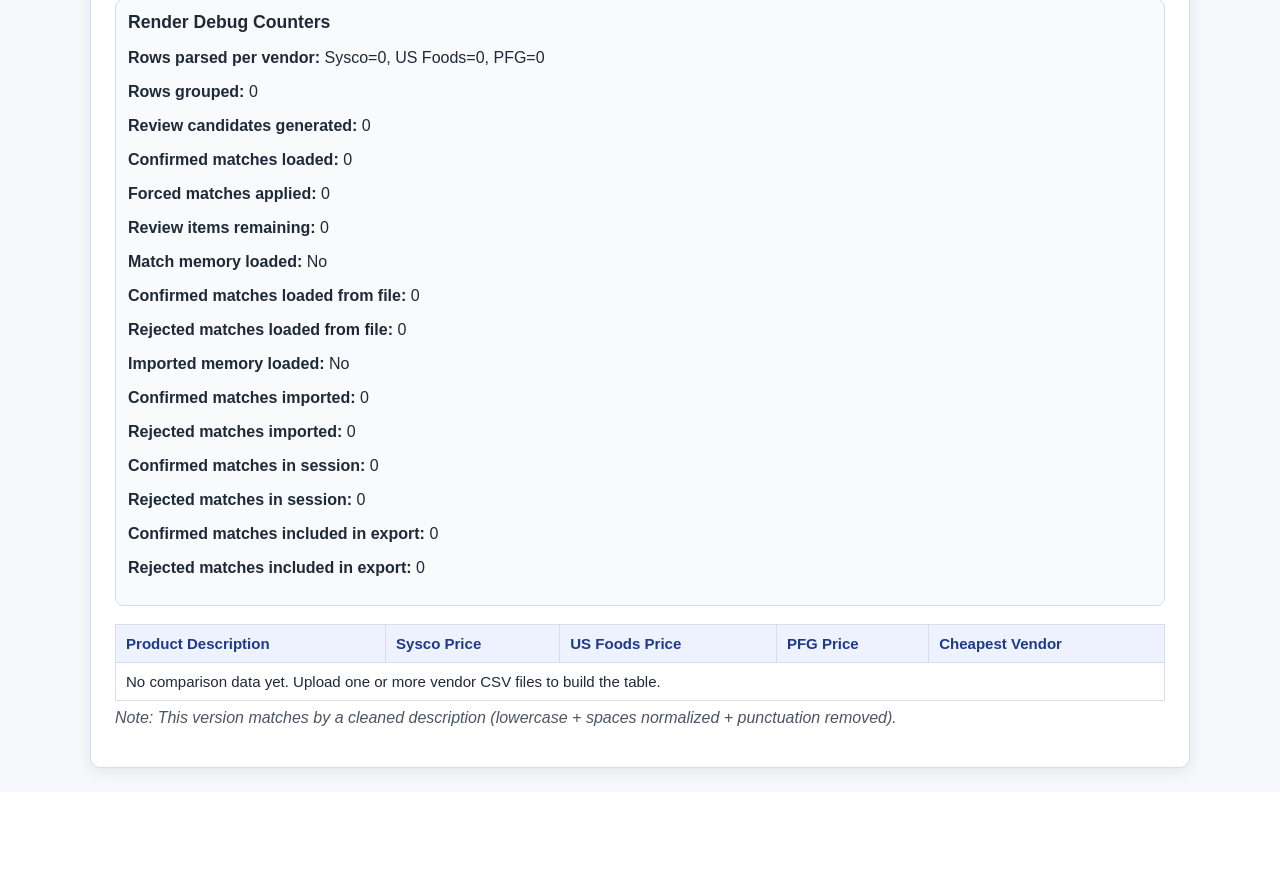
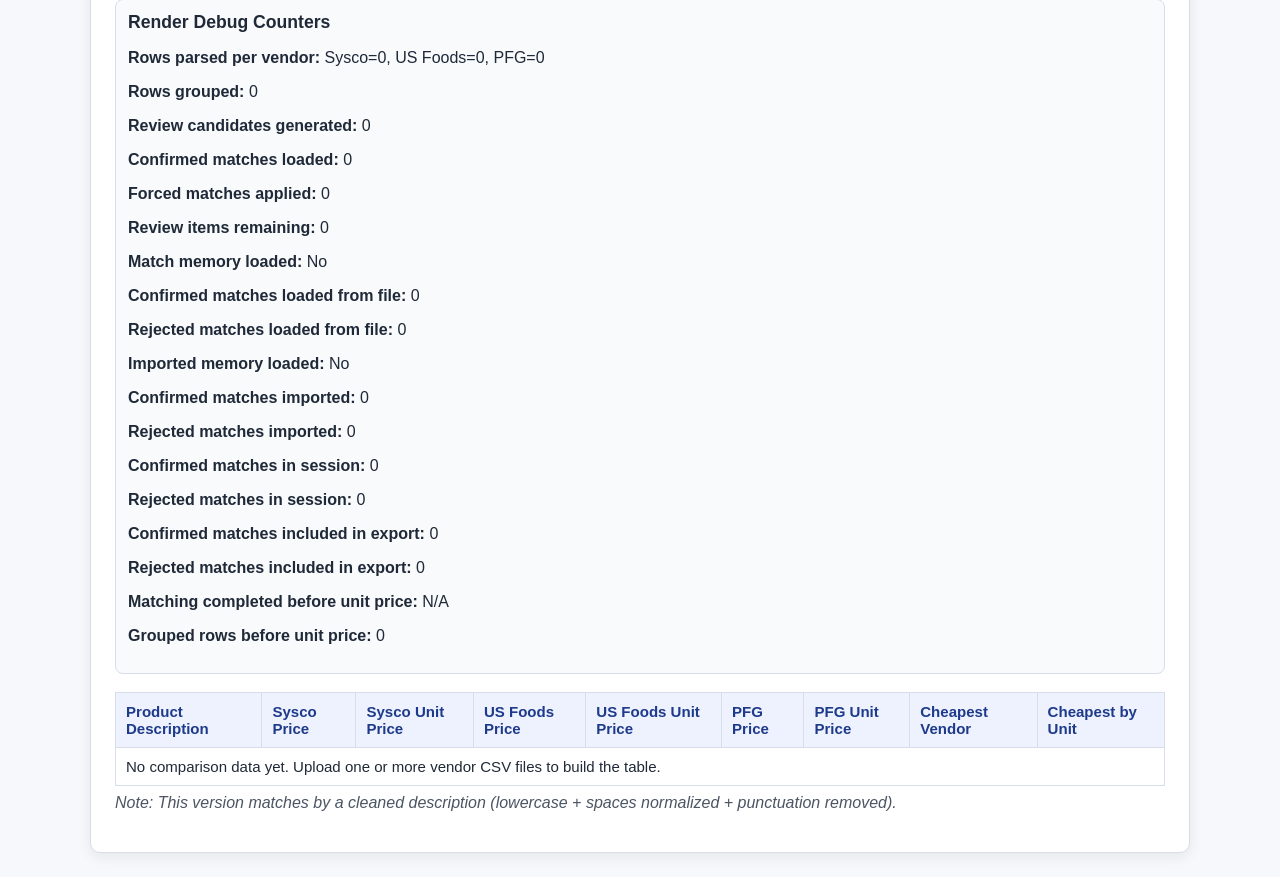
Before and after one commit to Mfaraglia/Confluence, a Flask app: page / in a window 1280 px wide. Shown: the part 540-1417 px from the top of the page. Before the commit the page ends 1317 px from the top, so only its background shows below. Run offline with Flask 3, Linux system fonts and the light colour scheme.

Commit message:
Add post-grouping display-only unit price columns

```diff
--- a/app.py
+++ b/app.py
@@ -346,6 +346,49 @@ def parse_price_to_float(price_text: str) -> Optional[float]:
         return None
 
 
+def parse_pack_size_for_unit_price(pack_size_text: str) -> Tuple[Optional[float], str, str]:
+    text = (pack_size_text or "").strip().lower()
+    if not text:
+        return None, "", "empty pack size"
+    text = re.sub(r"\s+", " ", text)
+
+    unit_map = {
+        "ct": "ct",
+        "count": "ct",
+        "each": "each",
+        "ea": "each",
+        "lb": "lb",
+        "lbs": "lb",
+        "gal": "gal",
+        "gallon": "gal",
+        "oz": "oz",
+        "dozen": "dozen",
+        "dz": "dozen",
+    }
+
+    pack_match = re.match(r"^(\d+)\s*/\s*(\d+(?:\.\d+)?)\s*([a-z]+)$", text)
+    if pack_match:
+        outer = float(pack_match.group(1))
+        inner = float(pack_match.group(2))
+        raw_unit = pack_match.group(3)
+        unit = unit_map.get(raw_unit, raw_unit)
+        qty = outer * inner
+        if unit == "dozen":
+            return qty * 12.0, "each", ""
+        return qty, unit, ""
+
+    simple_match = re.match(r"^(\d+(?:\.\d+)?)\s*([a-z]+)$", text)
+    if simple_match:
+        qty = float(simple_match.group(1))
+        raw_unit = simple_match.group(2)
+        unit = unit_map.get(raw_unit, raw_unit)
+        if unit == "dozen":
+            return qty * 12.0, "each", ""
+        return qty, unit, ""
+
+    return None, "", f"unsupported pack size format: {pack_size_text}"
+
+
 # Build a simple cleaned description for matching similar products across files.
 # Rules:
 # 1) lowercase + trim
@@ -951,6 +994,9 @@ def build_comparison_rows(
                 "sysco": None,
                 "us_foods": None,
                 "pfg": None,
+                "sysco_pack_size": "",
+                "us_foods_pack_size": "",
+                "pfg_pack_size": "",
             }
         else:
             combined[final_group_key]["display_description"] = choose_clearer_description(
@@ -1002,20 +1048,25 @@ def build_comparison_rows(
         )
 
         price = row.get("price")
+        pack_size_text = str(row.get("pack_size") or "")
         if vendor == "Sysco":
             current = combined[final_group_key]["sysco"]
             if current is None or (price is not None and price < current):
                 combined[final_group_key]["sysco"] = price
+                combined[final_group_key]["sysco_pack_size"] = pack_size_text
         elif vendor == "US Foods":
             current = combined[final_group_key]["us_foods"]
             if current is None or (price is not None and price < current):
                 combined[final_group_key]["us_foods"] = price
+                combined[final_group_key]["us_foods_pack_size"] = pack_size_text
         elif vendor == "PFG":
             current = combined[final_group_key]["pfg"]
             if current is None or (price is not None and price < current):
                 combined[final_group_key]["pfg"] = price
+                combined[final_group_key]["pfg_pack_size"] = pack_size_text
 
     output: List[Dict[str, str]] = []
+    unit_price_errors: List[str] = []
     for _, prices in sorted(combined.items(), key=lambda item: item[1]["display_description"].lower()):
         vendor_prices = {
             "Sysco": prices["sysco"],
@@ -1024,6 +1075,32 @@ def build_comparison_rows(
         }
         available = {vendor: value for vendor, value in vendor_prices.items() if value is not None}
         cheapest_vendor = min(available, key=available.get) if available else ""
+
+        per_vendor_unit: Dict[str, Dict[str, Any]] = {}
+        for vendor_name, vendor_key in [("Sysco", "sysco"), ("US Foods", "us_foods"), ("PFG", "pfg")]:
+            case_price = prices[vendor_key]
+            pack_size = str(prices.get(f"{vendor_key}_pack_size", "") or "")
+            qty, unit_type, err = parse_pack_size_for_unit_price(pack_size)
+            unit_price = None
+            if case_price is not None and qty and qty > 0:
+                unit_price = float(case_price) / float(qty)
+            elif case_price is not None and err:
+                unit_price_errors.append(f"{prices['display_description']} [{vendor_name}]: {err}")
+            per_vendor_unit[vendor_name] = {"unit_price": unit_price, "unit_type": unit_type}
+
+        valid_units = {
+            vendor: data
+            for vendor, data in per_vendor_unit.items()
+            if data["unit_price"] is not None and data["unit_type"]
+        }
+        if not valid_units:
+            cheapest_by_unit = "Needs review"
+        else:
+            unit_types = {str(data["unit_type"]) for data in valid_units.values()}
+            if len(unit_types) != 1:
+                cheapest_by_unit = "Unit mismatch"
+            else:
+                cheapest_by_unit = min(valid_units, key=lambda v: float(valid_units[v]["unit_price"]))
         output.append(
             {
                 "description": str(prices["display_description"]),
@@ -1031,6 +1108,22 @@ def build_comparison_rows(
                 "us_foods": f"${prices['us_foods']:.2f}" if prices["us_foods"] is not None else "",
                 "pfg": f"${prices['pfg']:.2f}" if prices["pfg"] is not None else "",
                 "cheapest_vendor": cheapest_vendor,
+                "sysco_unit_price": (
+                    f"${per_vendor_unit['Sysco']['unit_price']:.2f} per {per_vendor_unit['Sysco']['unit_type']}"
+                    if per_vendor_unit["Sysco"]["unit_price"] is not None and per_vendor_unit["Sysco"]["unit_type"]
+                    else "Needs review"
+                ),
+                "us_foods_unit_price": (
+                    f"${per_vendor_unit['US Foods']['unit_price']:.2f} per {per_vendor_unit['US Foods']['unit_type']}"
+                    if per_vendor_unit["US Foods"]["unit_price"] is not None and per_vendor_unit["US Foods"]["unit_type"]
+                    else "Needs review"
+                ),
+                "pfg_unit_price": (
+                    f"${per_vendor_unit['PFG']['unit_price']:.2f} per {per_vendor_unit['PFG']['unit_type']}"
+                    if per_vendor_unit["PFG"]["unit_price"] is not None and per_vendor_unit["PFG"]["unit_type"]
+                    else "Needs review"
+                ),
+                "cheapest_by_unit": cheapest_by_unit,
             }
         )
 
@@ -1042,6 +1135,9 @@ def build_comparison_rows(
         "left_unmatched": stats["left_unmatched"],
         "forced_group_keys_created": len(forced_groups_debug),
         "forced_group_assignments": forced_groups_debug,
+        "matching_completed_before_unit_price": "yes",
+        "grouped_rows_before_unit_price": len(combined),
+        "unit_price_calculation_errors": unit_price_errors[:20],
     }
 
     us_items = [entry for entry in parsed_entries if entry["vendor"] == "US Foods"]
--- a/templates/index.html
+++ b/templates/index.html
@@ -409,6 +409,16 @@
         <p><strong>Rejected matches in session:</strong> {{ debug_counters.rejected_matches_in_session if debug_counters.rejected_matches_in_session is not none else 0 }}</p>
         <p><strong>Confirmed matches included in export:</strong> {{ debug_counters.confirmed_matches_in_export if debug_counters.confirmed_matches_in_export is not none else 0 }}</p>
         <p><strong>Rejected matches included in export:</strong> {{ debug_counters.rejected_matches_in_export if debug_counters.rejected_matches_in_export is not none else 0 }}</p>
+        <p><strong>Matching completed before unit price:</strong> {{ review_stats.matching_completed_before_unit_price if review_stats else "N/A" }}</p>
+        <p><strong>Grouped rows before unit price:</strong> {{ review_stats.grouped_rows_before_unit_price if review_stats else 0 }}</p>
+        {% if review_stats and review_stats.unit_price_calculation_errors %}
+          <p><strong>Unit price calculation errors:</strong></p>
+          <ul class="debug-list">
+            {% for err in review_stats.unit_price_calculation_errors %}
+              <li>{{ err }}</li>
+            {% endfor %}
+          </ul>
+        {% endif %}
       </section>
     {% endif %}
 
@@ -638,9 +648,13 @@
           <tr>
             <th>Product Description</th>
             <th>Sysco Price</th>
+            <th>Sysco Unit Price</th>
             <th>US Foods Price</th>
+            <th>US Foods Unit Price</th>
             <th>PFG Price</th>
+            <th>PFG Unit Price</th>
             <th>Cheapest Vendor</th>
+            <th>Cheapest by Unit</th>
           </tr>
         </thead>
         <tbody>
@@ -649,14 +663,18 @@
               <tr>
                 <td>{{ row.description }}</td>
                 <td class="{% if row.cheapest_vendor == 'Sysco' %}cheapest{% endif %}">{{ row.sysco }}</td>
+                <td>{{ row.sysco_unit_price }}</td>
                 <td class="{% if row.cheapest_vendor == 'US Foods' %}cheapest{% endif %}">{{ row.us_foods }}</td>
+                <td>{{ row.us_foods_unit_price }}</td>
                 <td class="{% if row.cheapest_vendor == 'PFG' %}cheapest{% endif %}">{{ row.pfg }}</td>
+                <td>{{ row.pfg_unit_price }}</td>
                 <td>{{ row.cheapest_vendor }}</td>
+                <td>{{ row.cheapest_by_unit }}</td>
               </tr>
             {% endfor %}
           {% else %}
             <tr>
-              <td colspan="5">No comparison data yet. Upload one or more vendor CSV files to build the table.</td>
+              <td colspan="9">No comparison data yet. Upload one or more vendor CSV files to build the table.</td>
             </tr>
           {% endif %}
         </tbody>
```
Also changed, not shown: README.md.
